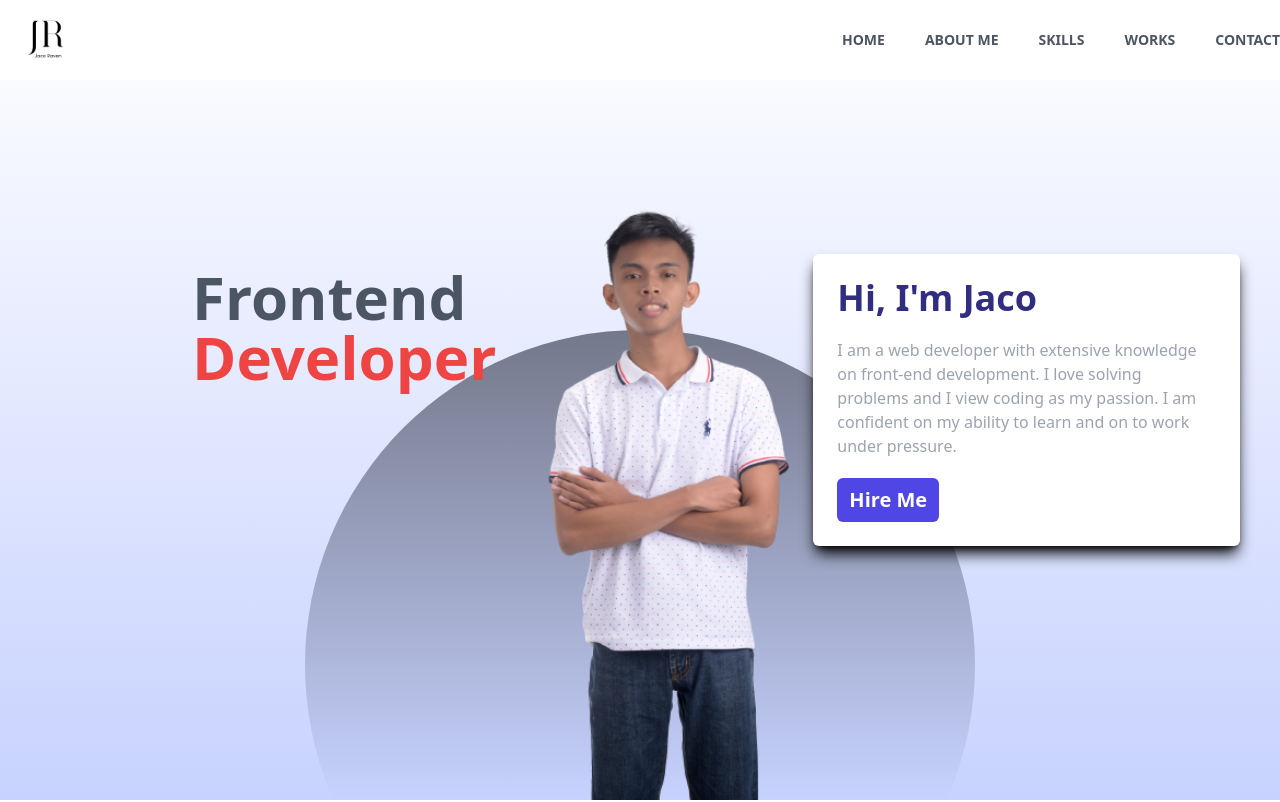
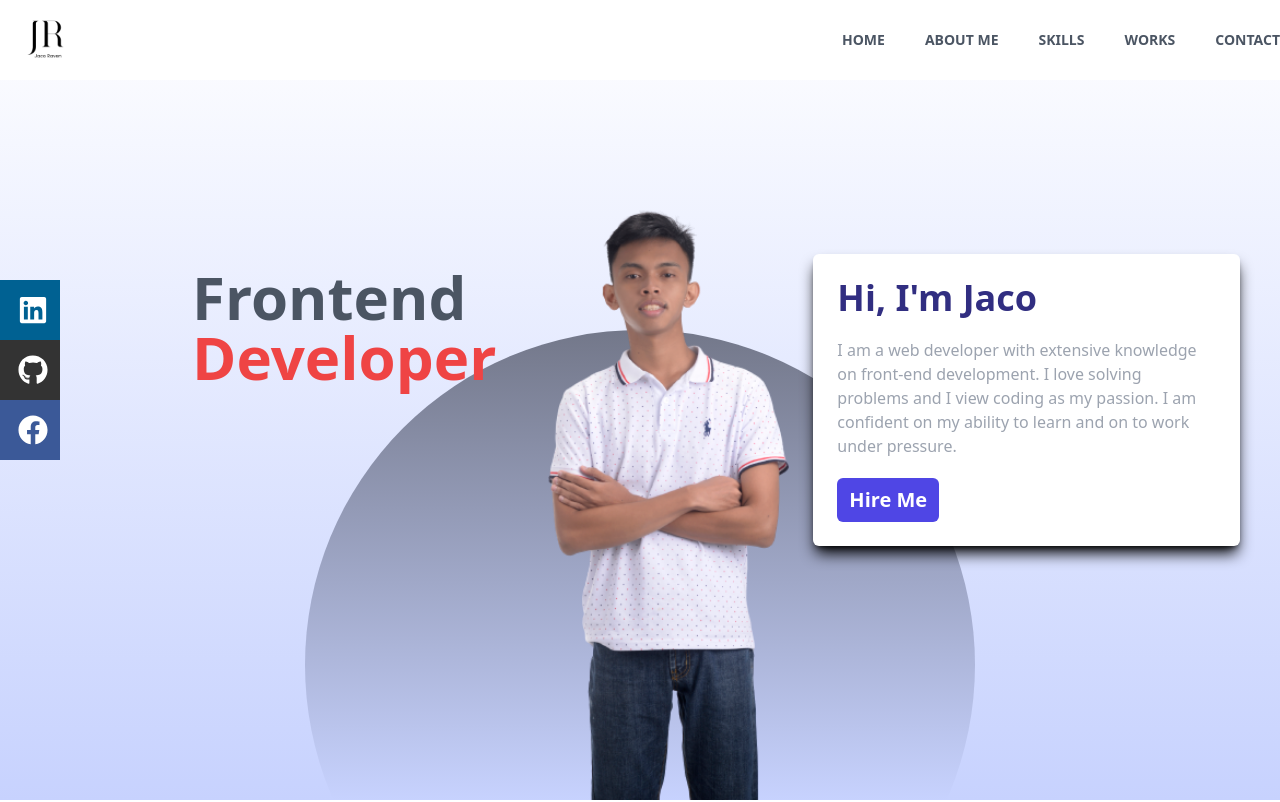
Before and after one commit to Jaco-Miras/Jaco-Portfolio, a React (Vite) app: page / in a window 1280 px wide. Shown: the top 802 px of the page. Built offline with nearby package versions, Linux system fonts and the light colour scheme.

Commit message:
social media added

```diff
--- a/src/components/Content.jsx
+++ b/src/components/Content.jsx
@@ -1,6 +1,7 @@
 import React from "react";
 import Jaco2 from "../assets/images/Jaco2.png";
 import { Link } from "react-scroll";
+import { FaGithub, FaLinkedin, FaFacebook } from "react-icons/fa";
 
 function Content() {
   return (
@@ -36,6 +37,36 @@ function Content() {
           Hire Me
         </Link>
       </div>
+
+      {/* Social Icons */}
+      <div className="hidden lg:flex fixed flex-col top-[35%] left-0">
+        <ul>
+          <li className="w-[160px] h-[60px] flex justify-between items-center ml-[-100px] hover:ml-[3px] duration-300 bg-[#006192]">
+            <a
+              className="flex mx-3 justify-between items-center ml-[20px] w-full text-white font-semibold"
+              href="https://www.linkedin.com/in/jaco-raven-miras-13b6aa201/"
+            >
+              LinkedIn <FaLinkedin size={30} />
+            </a>
+          </li>
+          <li className="w-[160px] h-[60px] flex justify-between items-center ml-[-100px] hover:ml-[3px] duration-300 bg-[#333333]">
+            <a
+              className="flex mx-3 justify-between items-center ml-[20px] w-full text-white font-semibold"
+              href="https://github.com/Jaco-Miras"
+            >
+              Github <FaGithub size={30} />
+            </a>
+          </li>
+          <li className="w-[160px] h-[60px] flex justify-between items-center ml-[-100px] hover:ml-[3px] duration-300 bg-[#3b5998]">
+            <a
+              className="flex mx-3 justify-between ml-[20px] items-center w-full text-white font-semibold"
+              href="https://www.facebook.com/jraven.miras"
+            >
+              Facebook <FaFacebook size={30} />
+            </a>
+          </li>
+        </ul>
+      </div>
     </div>
   );
 }
```
